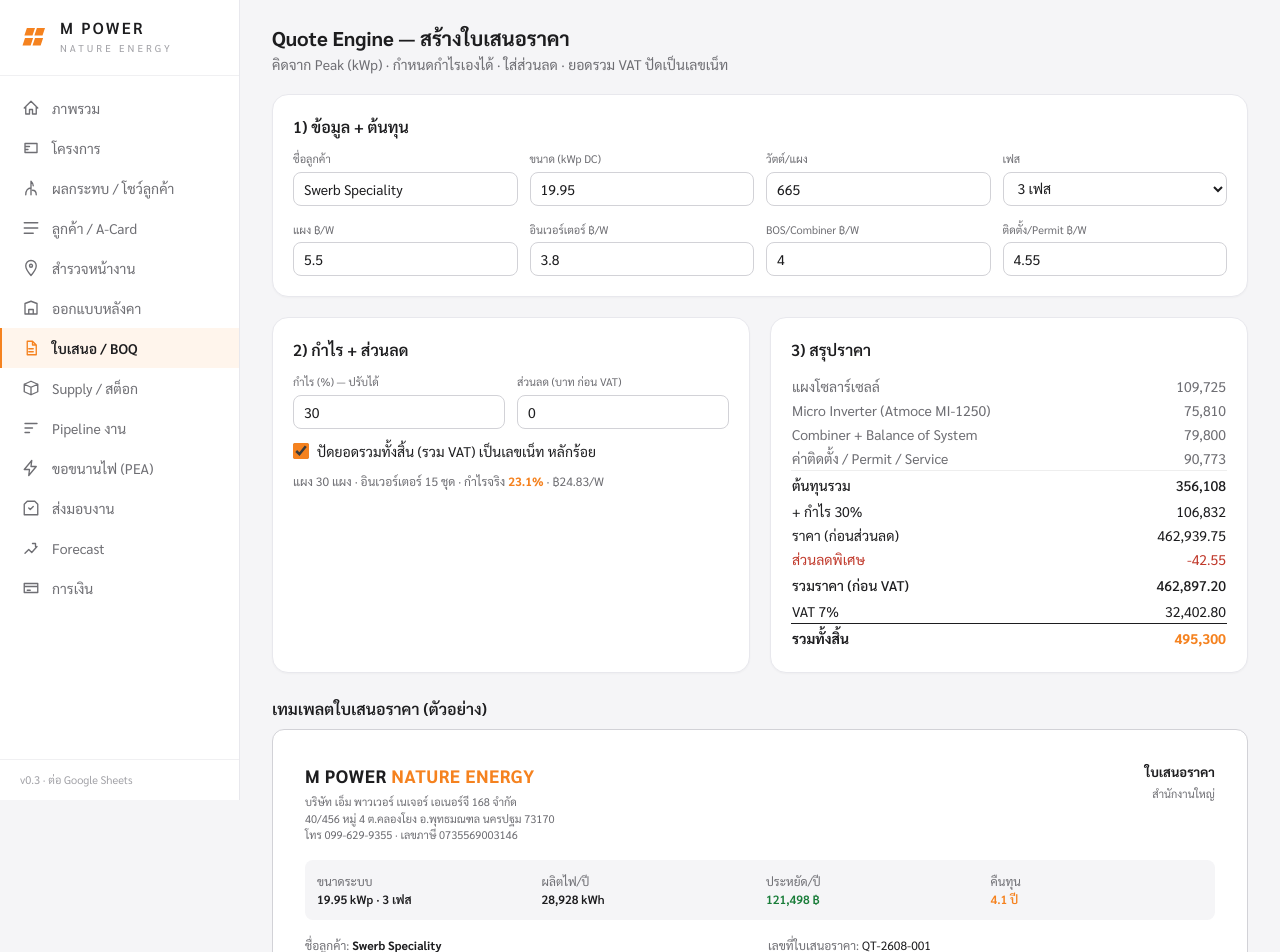
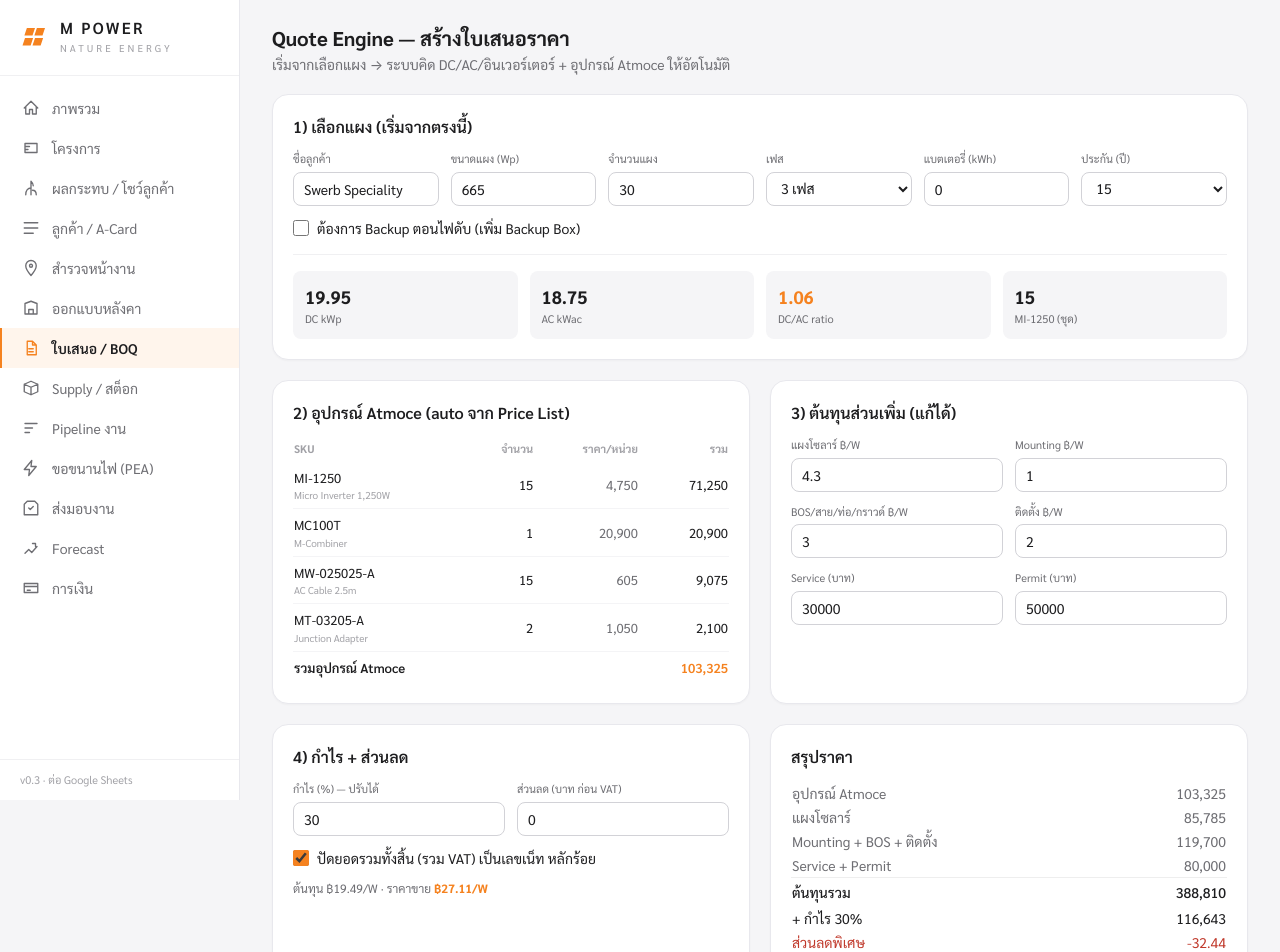
Before and after one commit to MORIZO168/mpower-app, a Next.js app in the folder mpower-app-source-v3/: page /quote in a window 1280 px wide. Shown: the top 952 px of the page. Built offline with nearby package versions, Linux system fonts and the light colour scheme.

Commit message:
Update page.js

```diff
--- a/mpower-app-source-v3/app/quote/page.js
+++ b/mpower-app-source-v3/app/quote/page.js
@@ -1,5 +1,15 @@
 "use client";
 import { useState } from "react";
+
+// ===== ราคาอุปกรณ์ Atmoce (จาก Price List / SRP) — ex VAT =====
+const PL = {
+  MI1250: 4750, P5: 880, P10: 1760,
+  MC100L: 10900, MC100: 15900, MC100T: 20900,
+  ACCABLE: 605,            // MW-025025-A (2.5m)
+  JUNC1P: 640, JUNC3P: 1050, // MT-04003-A / MT-03205-A
+  BATT7: 72900,            // MS-7K-U
+  BACKUP1P: 15900, BACKUP3P: 22900, // MU100S / MU100T
+};
 
 // ===== แปลงตัวเลขเป็นข้อความภาษาไทย (บาท) =====
 function bahtText(amount) {
@@ -43,34 +53,64 @@ const int = (n) => Number(n).toLocaleString("th-TH");
 
 export default function QuotePage() {
   const [customer, setCustomer] = useState("Swerb Speciality");
-  const [kwp, setKwp] = useState(19.95);
+  // ==== เริ่มจากแผงก่อน ====
+  const [panelW, setPanelW] = useState(665);
+  const [panelCount, setPanelCount] = useState(30);
   const [phase, setPhase] = useState(3);
-  const [panelW, setPanelW] = useState(665);
-  // ต้นทุนต่อวัตต์ (แก้ได้)
-  const [cPanel, setCPanel] = useState(5.5);
-  const [cInv, setCInv] = useState(3.8);
-  const [cBos, setCBos] = useState(4.0);
-  const [cLabor, setCLabor] = useState(4.55);
-  const [margin, setMargin] = useState(30);   // กำหนดกำไรเองได้
-  const [discount, setDiscount] = useState(0); // ส่วนลด (บาท ก่อน VAT)
+  const [batteryKwh, setBatteryKwh] = useState(0);
+  const [backup, setBackup] = useState(false);
+  const [warranty, setWarranty] = useState(15);
+  // ต้นทุนส่วนเพิ่ม (แก้ได้ — อิง SRP)
+  const [panelBahtW, setPanelBahtW] = useState(4.3);
+  const [cMount, setCMount] = useState(1);
+  const [cBos, setCBos] = useState(3);
+  const [cInstall, setCInstall] = useState(2);
+  const [service, setService] = useState(30000);
+  const [permit, setPermit] = useState(50000);
+  // ราคา
+  const [margin, setMargin] = useState(30);
+  const [discount, setDiscount] = useState(0);
   const [roundNet, setRoundNet] = useState(true);
 
-  const W = kwp * 1000;
-  const panels = Math.ceil(W / panelW);
-  const inverters = Math.ceil(panels / 2);
-  const items = [
-    { k: "แผงโซลาร์เซลล์", v: cPanel * W },
-    { k: "Micro Inverter (Atmoce MI-1250)", v: cInv * W },
-    { k: "Combiner + Balance of System", v: cBos * W },
-    { k: "ค่าติดตั้ง / Permit / Service", v: cLabor * W },
+  // ==== คำนวณจากแผง (ตามสูตร Resi_Mi-1250) ====
+  const W = panelW * panelCount;
+  const dcKwp = W / 1000;
+  const acKwac = (panelCount * 1250) / 2 / 1000;
+  const dcac = acKwac ? dcKwp / acKwac : 0;
+  const inv = Math.ceil(panelCount / 2);
+  const combiner = phase === 1
+    ? (inv < 5 ? { n: "MC100L", p: PL.MC100L } : { n: "MC100", p: PL.MC100 })
+    : { n: "MC100T", p: PL.MC100T };
+  const combQty = phase === 1 ? 1 : Math.max(1, Math.ceil(inv / 30));
+  const junc = phase === 1
+    ? { n: "MT-04003-A", p: PL.JUNC1P, q: panelCount < 9 ? 1 : panelCount < 17 ? 2 : panelCount < 25 ? 3 : 4 }
+    : { n: "MT-03205-A", p: PL.JUNC3P, q: inv < 13 ? 1 : inv < 25 ? 2 : 3 };
+  const waAddon = warranty === 20 ? { n: "MI-1250-P5", p: PL.P5, q: inv }
+    : warranty === 25 ? { n: "MI-1250-P10", p: PL.P10, q: inv } : null;
+  const battQty = Math.round((batteryKwh || 0) / 7);
+  const backupBox = backup ? (phase === 1 ? { n: "MU100S", p: PL.BACKUP1P } : { n: "MU100T", p: PL.BACKUP3P }) : null;
+
+  const bom = [
+    { sku: "MI-1250", desc: "Micro Inverter 1,250W", q: inv, p: PL.MI1250 },
+    ...(waAddon ? [{ sku: waAddon.n, desc: `รับประกันเพิ่ม (${warranty} ปี)`, q: waAddon.q, p: waAddon.p }] : []),
+    { sku: combiner.n, desc: "M-Combiner", q: combQty, p: combiner.p },
+    { sku: "MW-025025-A", desc: "AC Cable 2.5m", q: inv, p: PL.ACCABLE },
+    { sku: junc.n, desc: "Junction Adapter", q: junc.q, p: junc.p },
+    ...(battQty > 0 ? [{ sku: "MS-7K-U", desc: "M-Battery 7kWh", q: battQty, p: PL.BATT7 }] : []),
+    ...(backupBox ? [{ sku: backupBox.n, desc: "Backup Box", q: 1, p: backupBox.p }] : []),
   ];
-  const totalCost = items.reduce((s, x) => s + x.v, 0);
-  const priceBeforeDiscount = totalCost * (1 + margin / 100);   // ราคาขายก่อน VAT (ก่อนส่วนลด)
-  const afterDiscount = priceBeforeDiscount - discount;         // รวมราคา (ก่อน VAT)
+  const atmoceTotal = bom.reduce((s, x) => s + x.q * x.p, 0);
 
+  const panelCost = W * panelBahtW;
+  const mounting = W * cMount;
+  const bos = W * cBos;
+  const install = W * cInstall;
+  const totalCost = atmoceTotal + panelCost + mounting + bos + install + service + permit;
+
+  const priceBeforeDiscount = totalCost * (1 + margin / 100);
+  const afterDiscount = priceBeforeDiscount - discount;
   let preVat, vat, grand, shownDiscount;
   if (roundNet) {
-    // ปัดยอดรวมทั้งสิ้น (รวม VAT) ให้เป็นเลขกลมหลักร้อย แล้วถอดกลับ
     grand = Math.round((afterDiscount * 1.07) / 100) * 100;
     preVat = Math.round((grand / 1.07) * 100) / 100;
     vat = Math.round((grand - preVat) * 100) / 100;
@@ -81,30 +121,26 @@ export default function QuotePage() {
     grand = Math.round((preVat + vat) * 100) / 100;
     shownDiscount = discount;
   }
-  const profit = preVat - totalCost;
-  const marginActual = preVat > 0 ? (profit / preVat) * 100 : 0;
   const perW = grand / W;
 
-  // Proposal (จาก Peak)
-  const annualKwh = Math.round(kwp * 1450);
+  // Proposal
+  const annualKwh = Math.round(dcKwp * 1450);
   const savingYr = Math.round(annualKwh * 4.2);
-  const payback = (grand / savingYr).toFixed(1);
+  const payback = savingYr ? (grand / savingYr).toFixed(1) : "-";
 
-  const combiner = phase === 3 ? "Atmoce Combiner MC100T" : "Atmoce Combiner MC100";
   const subItems = [
-    `แผงโซล่าเซลล์ (PV) "Aiko Solar" ${panelW}W จำนวน ${panels} แผง`,
-    `Atmoce Micro inverter 1250w ${inverters} ชุด`,
-    combiner,
+    `แผงโซล่าเซลล์ (PV) ${panelW}W จำนวน ${panelCount} แผง`,
+    `Atmoce Micro inverter MI-1250 ${inv} ชุด`,
+    `Atmoce ${combiner.n}${combQty > 1 ? ` ${combQty} ตัว` : ""}`,
+    ...(battQty > 0 ? [`Atmoce M-Battery 7kWh ${battQty} ก้อน${backupBox ? " + Backup Box" : ""}`] : []),
     `"Antai" PV Mounting Structure + Inverter Support`,
-    `"Local" DC/AC Combiner Box`,
-    `"Local" AC DC Cable and Raceway & Grounding System`,
+    `"Local" AC/DC Cable, Raceway & Grounding System`,
   ];
   const freeItems = [
     "ค่าแรงติดตั้ง ตรวจสอบ และทดสอบระบบก่อนใช้งาน",
-    "อุปกรณ์ติดตามผลและแสดงผลการผลิตไฟฟ้า (Cloud + TV/Smartphone)",
-    "ออกแบบ วาง Layout + ประเมินกำลังผลิตด้วย HelioScope",
-    "จัดทำเอกสารและขออนุญาตการไฟฟ้า PEA/MEA (เซ็นรับรองโดยสามัญวิศวกร)",
-    "จัดทำเอกสารและขออนุญาต กกพ.",
+    "อุปกรณ์ติดตามผลการผลิตไฟฟ้า (Cloud + TV/Smartphone)",
+    "ออกแบบ วาง Layout + ประเมินกำลังผลิต (HelioScope)",
+    "จัดทำเอกสารและขออนุญาต PEA/MEA + กกพ. (เซ็นรับรองโดยสามัญวิศวกร)",
     "ดูแลบำรุงรักษา + ล้างแผง 1 ครั้ง/ปี ตลอดประกัน 3 ปี",
   ];
 
@@ -117,63 +153,95 @@ export default function QuotePage() {
     <div className="p-6 max-w-5xl mx-auto">
       <div className="mb-5">
         <h1 className="text-xl font-bold text-[#1d1d1f]">Quote Engine — สร้างใบเสนอราคา</h1>
-        <p className="text-sm text-[#6e6e73] mt-0.5">คิดจาก Peak (kWp) · กำหนดกำไรเองได้ · ใส่ส่วนลด · ยอดรวม VAT ปัดเป็นเลขเน็ท</p>
+        <p className="text-sm text-[#6e6e73] mt-0.5">เริ่มจากเลือกแผง → ระบบคิด DC/AC/อินเวอร์เตอร์ + อุปกรณ์ Atmoce ให้อัตโนมัติ</p>
       </div>
 
-      {/* ==== แผงคำนวณ ==== */}
+      {/* 1) เลือกแผง */}
       <div className="card p-5 mb-5">
-        <div className="font-semibold text-[#1d1d1f] mb-3">1) ข้อมูล + ต้นทุน</div>
-        <div className="grid grid-cols-2 md:grid-cols-4 gap-3 mb-4">
+        <div className="font-semibold text-[#1d1d1f] mb-3">1) เลือกแผง (เริ่มจากตรงนี้)</div>
+        <div className="grid grid-cols-2 md:grid-cols-6 gap-3">
           <Field label="ชื่อลูกค้า"><input className={inCls} value={customer} onChange={(e) => setCustomer(e.target.value)} /></Field>
-          <Field label="ขนาด (kWp DC)"><input type="number" step="0.01" className={inCls} value={kwp} onChange={(e) => setKwp(+e.target.value || 0)} /></Field>
-          <Field label="วัตต์/แผง"><input type="number" className={inCls} value={panelW} onChange={(e) => setPanelW(+e.target.value || 1)} /></Field>
+          <Field label="ขนาดแผง (Wp)"><input type="number" className={inCls} value={panelW} onChange={(e) => setPanelW(+e.target.value || 1)} /></Field>
+          <Field label="จำนวนแผง"><input type="number" className={inCls} value={panelCount} onChange={(e) => setPanelCount(+e.target.value || 1)} /></Field>
           <Field label="เฟส"><select className={inCls} value={phase} onChange={(e) => setPhase(+e.target.value)}><option value={1}>1 เฟส</option><option value={3}>3 เฟส</option></select></Field>
+          <Field label="แบตเตอรี่ (kWh)"><input type="number" step="7" className={inCls} value={batteryKwh} onChange={(e) => setBatteryKwh(+e.target.value || 0)} /></Field>
+          <Field label="ประกัน (ปี)"><select className={inCls} value={warranty} onChange={(e) => setWarranty(+e.target.value)}><option value={15}>15</option><option value={20}>20</option><option value={25}>25</option></select></Field>
         </div>
-        <div className="grid grid-cols-2 md:grid-cols-4 gap-3">
-          <Field label="แผง ฿/W"><input type="number" step="0.1" className={inCls} value={cPanel} onChange={(e) => setCPanel(+e.target.value || 0)} /></Field>
-          <Field label="อินเวอร์เตอร์ ฿/W"><input type="number" step="0.1" className={inCls} value={cInv} onChange={(e) => setCInv(+e.target.value || 0)} /></Field>
-          <Field label="BOS/Combiner ฿/W"><input type="number" step="0.1" className={inCls} value={cBos} onChange={(e) => setCBos(+e.target.value || 0)} /></Field>
-          <Field label="ติดตั้ง/Permit ฿/W"><input type="number" step="0.1" className={inCls} value={cLabor} onChange={(e) => setCLabor(+e.target.value || 0)} /></Field>
+        <label className="flex items-center gap-2 text-sm text-[#1d1d1f] mt-3">
+          <input type="checkbox" checked={backup} onChange={(e) => setBackup(e.target.checked)} className="w-4 h-4 accent-[#F5821F]" />
+          ต้องการ Backup ตอนไฟดับ (เพิ่ม Backup Box)
+        </label>
+        <div className="grid grid-cols-2 md:grid-cols-4 gap-3 mt-4 pt-4 border-t border-[#f0f0f2]">
+          <div className="bg-[#f5f5f7] rounded-lg p-3"><div className="text-lg font-bold text-[#1d1d1f]">{dcKwp.toFixed(2)}</div><div className="text-[11px] text-[#6e6e73]">DC kWp</div></div>
+          <div className="bg-[#f5f5f7] rounded-lg p-3"><div className="text-lg font-bold text-[#1d1d1f]">{acKwac.toFixed(2)}</div><div className="text-[11px] text-[#6e6e73]">AC kWac</div></div>
+          <div className="bg-[#f5f5f7] rounded-lg p-3"><div className="text-lg font-bold text-[#F5821F]">{dcac.toFixed(2)}</div><div className="text-[11px] text-[#6e6e73]">DC/AC ratio</div></div>
+          <div className="bg-[#f5f5f7] rounded-lg p-3"><div className="text-lg font-bold text-[#1d1d1f]">{inv}</div><div className="text-[11px] text-[#6e6e73]">MI-1250 (ชุด)</div></div>
         </div>
       </div>
 
+      {/* 2) BOM Atmoce + ต้นทุนส่วนเพิ่ม */}
+      <div className="grid md:grid-cols-2 gap-5 mb-5">
+        <div className="card p-5">
+          <div className="font-semibold text-[#1d1d1f] mb-3">2) อุปกรณ์ Atmoce (auto จาก Price List)</div>
+          <table className="w-full text-[13px]">
+            <thead><tr className="text-[#a1a1a6] text-[11px]"><th className="text-left py-1">SKU</th><th className="text-right">จำนวน</th><th className="text-right">ราคา/หน่วย</th><th className="text-right">รวม</th></tr></thead>
+            <tbody>
+              {bom.map((x, i) => (
+                <tr key={i} className="border-b border-[#f4f4f6]"><td className="py-1.5">{x.sku}<div className="text-[10px] text-[#a1a1a6]">{x.desc}</div></td><td className="text-right">{x.q}</td><td className="text-right text-[#6e6e73]">{int(x.p)}</td><td className="text-right">{int(x.q * x.p)}</td></tr>
+              ))}
+              <tr className="font-semibold"><td className="py-1.5" colSpan={3}>รวมอุปกรณ์ Atmoce</td><td className="text-right text-[#F5821F]">{int(atmoceTotal)}</td></tr>
+            </tbody>
+          </table>
+        </div>
+
+        <div className="card p-5">
+          <div className="font-semibold text-[#1d1d1f] mb-3">3) ต้นทุนส่วนเพิ่ม (แก้ได้)</div>
+          <div className="grid grid-cols-2 gap-3">
+            <Field label="แผงโซลาร์ ฿/W"><input type="number" step="0.1" className={inCls} value={panelBahtW} onChange={(e) => setPanelBahtW(+e.target.value || 0)} /></Field>
+            <Field label="Mounting ฿/W"><input type="number" step="0.1" className={inCls} value={cMount} onChange={(e) => setCMount(+e.target.value || 0)} /></Field>
+            <Field label="BOS/สาย/ท่อ/กราวด์ ฿/W"><input type="number" step="0.1" className={inCls} value={cBos} onChange={(e) => setCBos(+e.target.value || 0)} /></Field>
+            <Field label="ติดตั้ง ฿/W"><input type="number" step="0.1" className={inCls} value={cInstall} onChange={(e) => setCInstall(+e.target.value || 0)} /></Field>
+            <Field label="Service (บาท)"><input type="number" step="1000" className={inCls} value={service} onChange={(e) => setService(+e.target.value || 0)} /></Field>
+            <Field label="Permit (บาท)"><input type="number" step="1000" className={inCls} value={permit} onChange={(e) => setPermit(+e.target.value || 0)} /></Field>
+          </div>
+        </div>
+      </div>
+
+      {/* 4) กำไร + ส่วนลด + สรุป */}
       <div className="grid md:grid-cols-2 gap-5 mb-6">
         <div className="card p-5">
-          <div className="font-semibold text-[#1d1d1f] mb-3">2) กำไร + ส่วนลด</div>
+          <div className="font-semibold text-[#1d1d1f] mb-3">4) กำไร + ส่วนลด</div>
           <div className="grid grid-cols-2 gap-3 mb-3">
-            <Field label={`กำไร (%) — ปรับได้`}><input type="number" step="1" className={inCls} value={margin} onChange={(e) => setMargin(+e.target.value || 0)} /></Field>
+            <Field label="กำไร (%) — ปรับได้"><input type="number" className={inCls} value={margin} onChange={(e) => setMargin(+e.target.value || 0)} /></Field>
             <Field label="ส่วนลด (บาท ก่อน VAT)"><input type="number" step="100" className={inCls} value={discount} onChange={(e) => setDiscount(+e.target.value || 0)} /></Field>
           </div>
           <label className="flex items-center gap-2 text-sm text-[#1d1d1f]">
             <input type="checkbox" checked={roundNet} onChange={(e) => setRoundNet(e.target.checked)} className="w-4 h-4 accent-[#F5821F]" />
             ปัดยอดรวมทั้งสิ้น (รวม VAT) เป็นเลขเน็ท หลักร้อย
           </label>
-          <div className="mt-3 text-xs text-[#6e6e73]">แผง {panels} แผง · อินเวอร์เตอร์ {inverters} ชุด · กำไรจริง <b className="text-[#F5821F]">{marginActual.toFixed(1)}%</b> · ฿{perW.toFixed(2)}/W</div>
+          <div className="mt-3 text-xs text-[#6e6e73]">ต้นทุน ฿{(totalCost / W).toFixed(2)}/W · ราคาขาย <b className="text-[#F5821F]">฿{perW.toFixed(2)}/W</b></div>
         </div>
 
         <div className="card p-5">
-          <div className="font-semibold text-[#1d1d1f] mb-3">3) สรุปราคา</div>
-          <table className="w-full text-sm">
-            <tbody>
-              {items.map((x) => (
-                <tr key={x.k} className="text-[#6e6e73]"><td className="py-0.5">{x.k}</td><td className="text-right">{int(Math.round(x.v))}</td></tr>
-              ))}
+          <div className="font-semibold text-[#1d1d1f] mb-3">สรุปราคา</div>
+          <table className="w-full text-sm"><tbody>
+            <tr className="text-[#6e6e73]"><td className="py-0.5">อุปกรณ์ Atmoce</td><td className="text-right">{int(atmoceTotal)}</td></tr>
+            <tr className="text-[#6e6e73]"><td className="py-0.5">แผงโซลาร์</td><td className="text-right">{int(Math.round(panelCost))}</td></tr>
+            <tr className="text-[#6e6e73]"><td className="py-0.5">Mounting + BOS + ติดตั้ง</td><td className="text-right">{int(Math.round(mounting + bos + install))}</td></tr>
+            <tr className="text-[#6e6e73]"><td className="py-0.5">Service + Permit</td><td className="text-right">{int(service + permit)}</td></tr>
             <tr className="border-t border-[#eee] font-medium"><td className="py-1">ต้นทุนรวม</td><td className="text-right">{int(Math.round(totalCost))}</td></tr>
             <tr><td className="py-0.5">+ กำไร {margin}%</td><td className="text-right">{int(Math.round(priceBeforeDiscount - totalCost))}</td></tr>
-              <tr><td className="py-0.5">ราคา (ก่อนส่วนลด)</td><td className="text-right">{num(priceBeforeDiscount)}</td></tr>
             <tr className="text-[#c0392b]"><td className="py-0.5">ส่วนลดพิเศษ</td><td className="text-right">{shownDiscount > 0 ? "-" + num(shownDiscount) : "-"}</td></tr>
             <tr className="font-medium"><td className="py-1">รวมราคา (ก่อน VAT)</td><td className="text-right">{num(preVat)}</td></tr>
             <tr><td className="py-0.5">VAT 7%</td><td className="text-right">{num(vat)}</td></tr>
-              <tr className="border-t border-[#1d1d1f] font-bold text-[#1d1d1f]"><td className="py-1">รวมทั้งสิ้น</td><td className="text-right text-[#F5821F]">{int(grand)}</td></tr>
-            </tbody>
-          </table>
+            <tr className="border-t border-[#1d1d1f] font-bold"><td className="py-1">รวมทั้งสิ้น</td><td className="text-right text-[#F5821F]">{int(grand)}</td></tr>
+          </tbody></table>
         </div>
       </div>
 
-      {/* ==== เทมเพลตใบเสนอราคา ==== */}
+      {/* เทมเพลตใบเสนอราคา */}
       <div className="font-semibold text-[#1d1d1f] mb-2">เทมเพลตใบเสนอราคา (ตัวอย่าง)</div>
       <div className="bg-white border border-[#d2d2d7] rounded-xl p-8 text-[#1d1d1f]" style={{ fontSize: 13 }}>
-        {/* Proposal / Executive summary */}
         <div className="flex items-start justify-between mb-4">
           <div>
             <div className="font-bold text-lg tracking-wide">M POWER <span className="text-[#F5821F]">NATURE ENERGY</span></div>
@@ -183,7 +251,7 @@ export default function QuotePage() {
         </div>
 
         <div className="grid grid-cols-4 gap-3 bg-[#f5f5f7] rounded-lg p-3 mb-4 text-[12px]">
-          <div><div className="text-[#6e6e73]">ขนาดระบบ</div><div className="font-semibold">{kwp} kWp · {phase} เฟส</div></div>
+          <div><div className="text-[#6e6e73]">ขนาดระบบ</div><div className="font-semibold">{dcKwp.toFixed(2)} kWp · {phase} เฟส</div></div>
           <div><div className="text-[#6e6e73]">ผลิตไฟ/ปี</div><div className="font-semibold">{int(annualKwh)} kWh</div></div>
           <div><div className="text-[#6e6e73]">ประหยัด/ปี</div><div className="font-semibold text-[#1a7d3a]">{int(savingYr)} ฿</div></div>
           <div><div className="text-[#6e6e73]">คืนทุน</div><div className="font-semibold text-[#F5821F]">{payback} ปี</div></div>
@@ -200,7 +268,7 @@ export default function QuotePage() {
           <thead><tr className="text-[#6e6e73] text-[11px]"><th className="text-left py-1.5">รายละเอียด</th><th className="text-center">จำนวน</th><th className="text-right">ราคา/หน่วย</th><th className="text-right">จำนวนเงิน</th></tr></thead>
           <tbody>
             <tr className="border-t border-[#f0f0f2]">
-              <td className="py-2 font-medium">ค่าอุปกรณ์ระบบผลิตไฟฟ้าจากพลังงานแสงอาทิตย์ ขนาด {kwp} kW</td>
+              <td className="py-2 font-medium">ค่าอุปกรณ์ระบบผลิตไฟฟ้าจากพลังงานแสงอาทิตย์ ขนาด {dcKwp.toFixed(2)} kW</td>
               <td className="text-center">1 ชุด</td><td className="text-right">{num(afterDiscount)}</td><td className="text-right">{num(afterDiscount)}</td>
             </tr>
             {subItems.map((s, i) => (
@@ -214,15 +282,13 @@ export default function QuotePage() {
         </table>
 
         <div className="flex justify-end mt-3">
-          <table className="text-[12px] w-72">
-            <tbody>
+          <table className="text-[12px] w-72"><tbody>
             <tr><td className="py-0.5 text-[#6e6e73]">ราคา</td><td className="text-right">{num(priceBeforeDiscount)}</td></tr>
             <tr><td className="py-0.5 text-[#6e6e73]">ส่วนลดพิเศษ</td><td className="text-right text-[#c0392b]">{shownDiscount > 0 ? "-" + num(shownDiscount) : "-"}</td></tr>
             <tr><td className="py-0.5 text-[#6e6e73]">รวมราคา</td><td className="text-right">{num(preVat)}</td></tr>
             <tr><td className="py-0.5 text-[#6e6e73]">ภาษีมูลค่าเพิ่ม 7%</td><td className="text-right">{num(vat)}</td></tr>
             <tr className="border-t border-[#1d1d1f] font-bold"><td className="py-1">รวมราคาทั้งสิ้น</td><td className="text-right">{int(grand)}.00</td></tr>
-            </tbody>
-          </table>
+          </tbody></table>
         </div>
         <div className="text-center text-[12px] text-[#6e6e73] mt-2 mb-4">( {bahtText(grand)} )</div>
 
```
Lines whose indentation alone changed are shown as unchanged.
